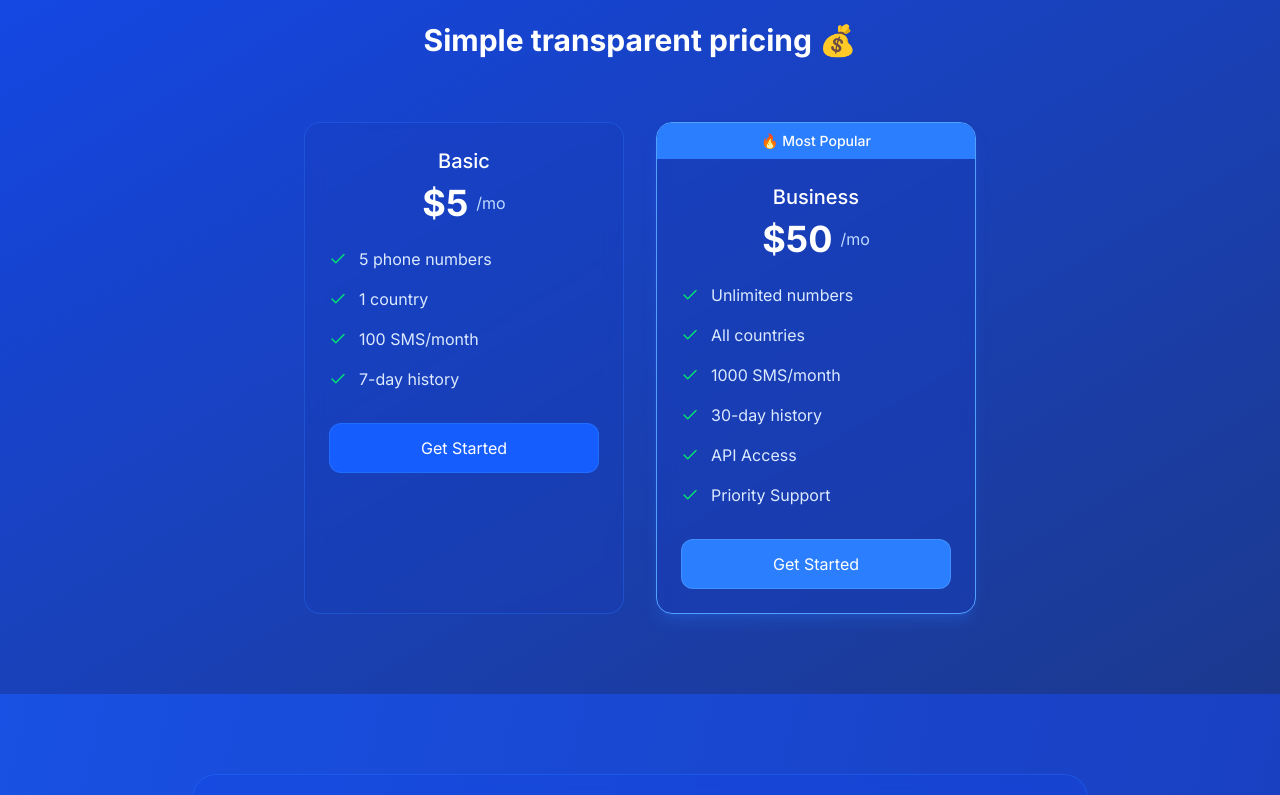
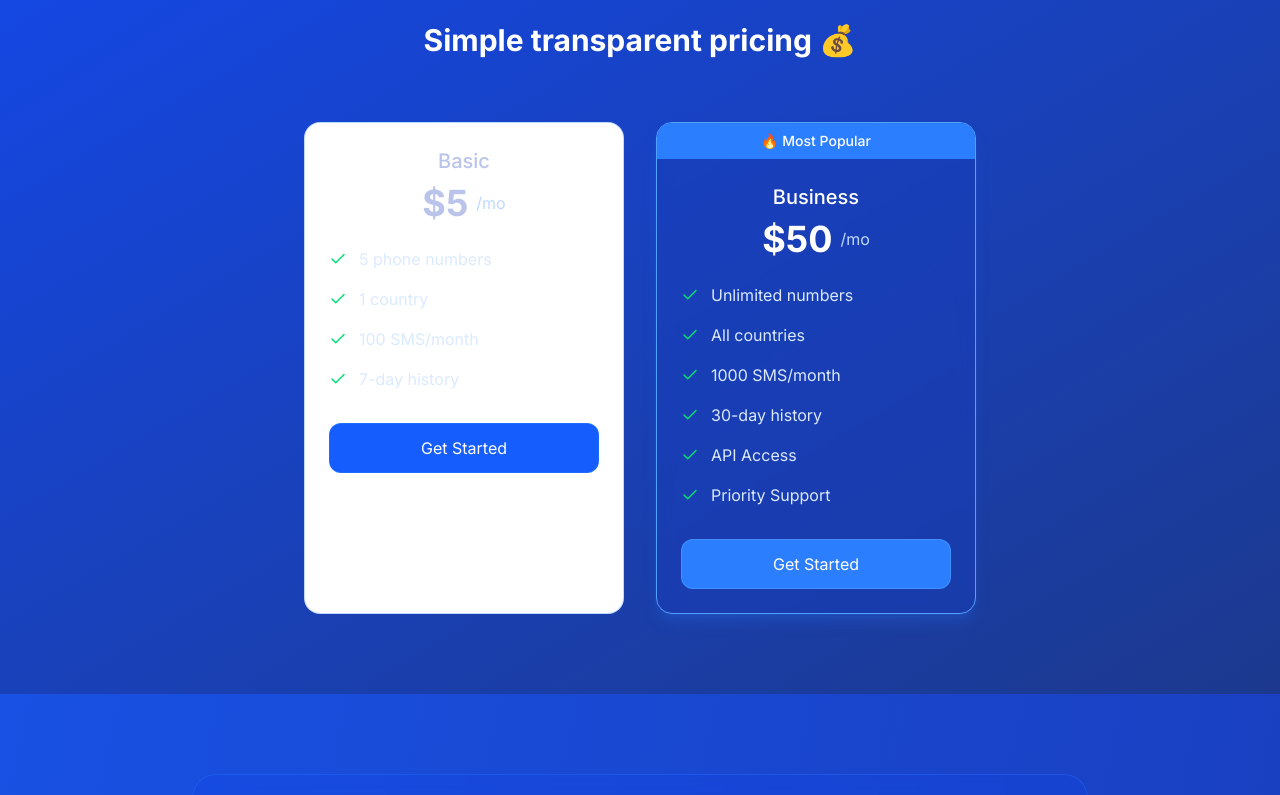
Before and after one commit to Folayimi/sms-app, a Next.js app: page / in a window 1280 px wide. Shown: the part 3220-4015 px from the top of the page. Built offline with nearby package versions, Linux system fonts and the light colour scheme.

Commit message:
new file:   public/6f81c8126e40b5210c28a29895364719.jpg 	modified:   src/app/page.tsx

```diff
--- a/src/app/page.tsx
+++ b/src/app/page.tsx
@@ -325,7 +325,7 @@ export default function SMSServiceLandingPage() {
           <h2 className="text-3xl font-bold text-center mb-16">Simple transparent pricing 💰</h2>
 
           <div className="flex flex-wrap justify-center gap-8">
-            <div className="bg-blue-800/30 backdrop-blur-sm text-white rounded-2xl overflow-hidden w-full max-w-xs border border-blue-500/30 hover:transform hover:scale-105 transition-all">
+            <div className="bg-white backdrop-blur-sm text-blue-800/30 rounded-2xl overflow-hidden w-full max-w-xs border border-blue-500/30 hover:transform hover:scale-105 transition-all">
               <div className="p-6">
                 <div className="text-center mb-6">
                   <div className="text-xl font-medium mb-2">Basic</div>
@@ -419,7 +419,7 @@ export default function SMSServiceLandingPage() {
                 </button>
               </div>
               <div className="md:w-1/2 flex justify-center">
-                <img src="https://readdy.ai/api/search-image?query=smartphone%2520with%2520SMS%2520verification%2520code%2520interface%252C%2520modern%2520clean%2520design%252C%2520blue%2520themed%2520app%2520screen%252C%2520professional%2520product%2520visualization%252C%2520high%2520quality%2520render%2520with%2520subtle%2520shadows%2520and%2520glowing%2520elements&width=400&height=400&seq=3&orientation=squarish" alt="Mobile app screenshot" className="max-w-full rounded-2xl border-4 border-white/20 shadow-lg" />
+                <img src="https://encrypted-tbn3.gstatic.com/images?q=tbn:ANd9GcTksdsOuyQJEZLJw-ooPU5ycBw0FO0MFRQ3SmEtjWZY5qlLYReZ" className="max-w-full rounded-2xl border-4 border-white/20 shadow-lg" />
               </div>
             </div>
           </div>
```
Also changed, not shown: public/6f81c8126e40b5210c28a29895364719.jpg (added).
